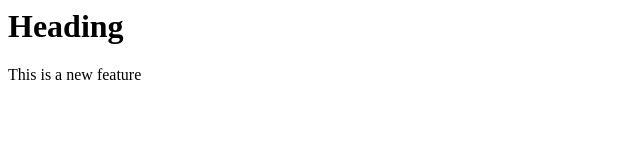
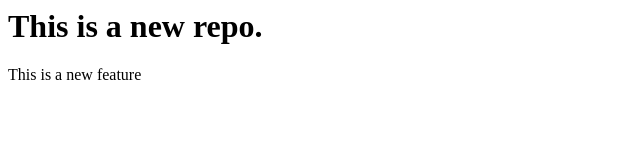
Before and after one commit to Tanvi-Sable/LocalRepo, a plain HTML site: page index.html in a window 1280 px wide. Shown: the whole page, without its empty margins (0-640 px from the left). Drawn offline with Linux system fonts and the light colour scheme.

Commit message:
Add new feature

```diff
--- a/index.html
+++ b/index.html
@@ -1,2 +1,2 @@
-<h1>Heading</h1>
+<h1>This is a new repo.</h1>
 <p>This is a new feature</p>
```
Also changed, not shown: 1 other file.
